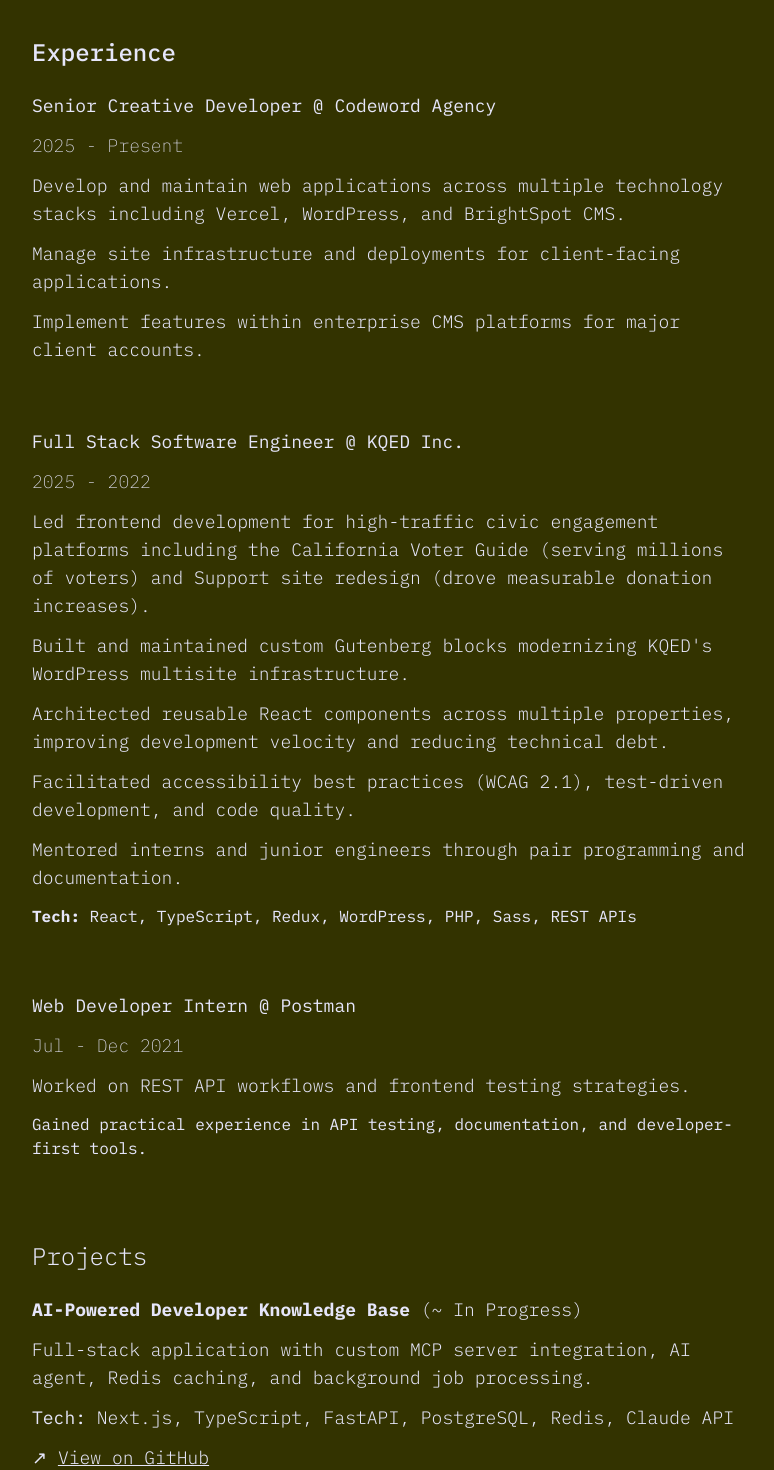
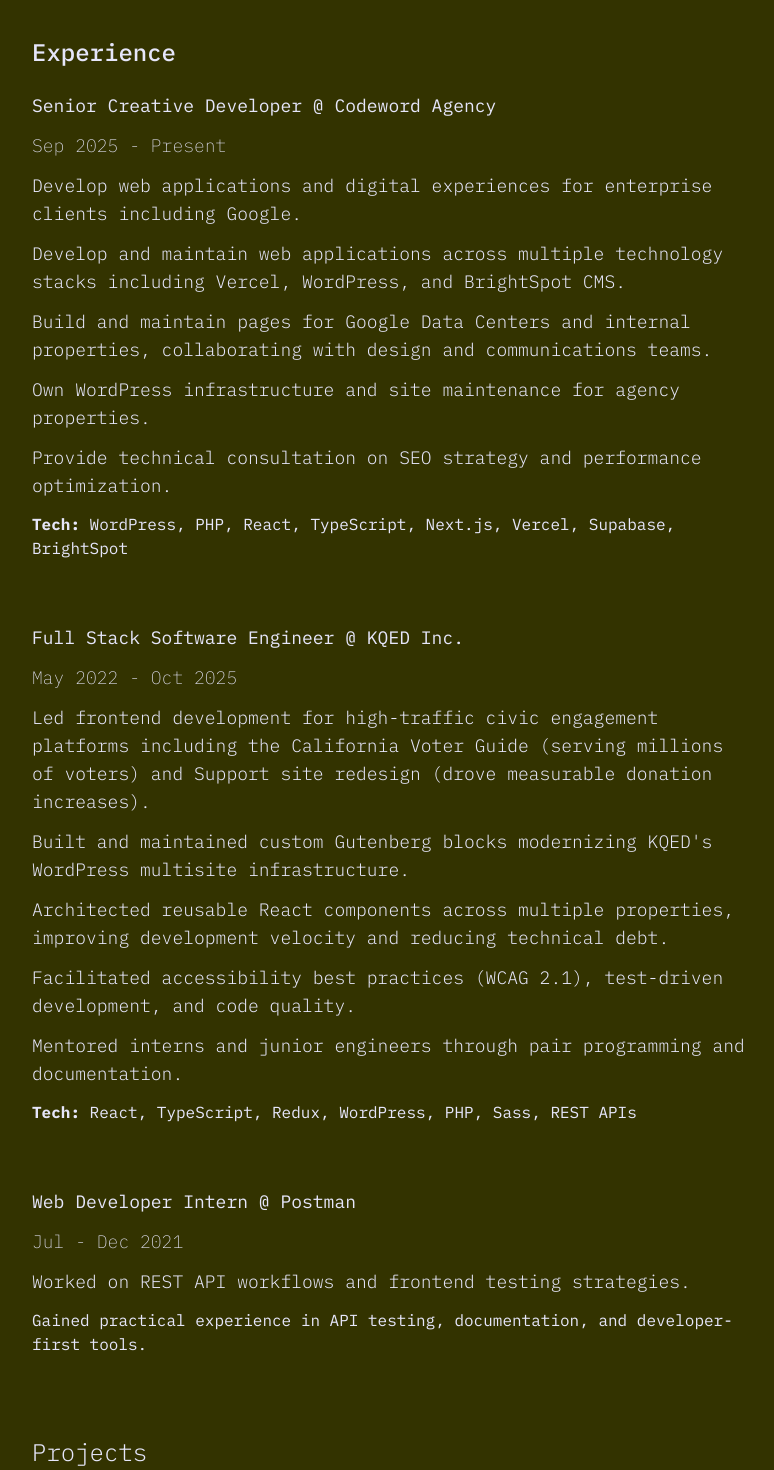
Before and after one commit to pamelagilmour/swe-portfolio-26, a Next.js app: page / in a window 1280 px wide. Shown: the part 740-2210 px from the top of the page, without its empty margins (248-1022 px from the left). Built offline with nearby package versions, Linux system fonts and the light colour scheme.

Commit message:
Update project statuses and add some appsec

```diff
--- a/next.config.ts
+++ b/next.config.ts
@@ -1,19 +1,48 @@
 import type { NextConfig } from "next";
 
 const nextConfig: NextConfig = {
-	// Build optimization for memory-constrained environments
-	// webpack: (config, { isServer }) => {
-	// 	// Reduce memory overhead during build
-	// 	config.optimization = {
-	// 		...config.optimization,
-	// 		minimize: true,
-	// 	};
-	// 	return config;
-	// },
-
 	// Image optimization settings for Cloudflare
 	images: {
 		unoptimized: false, // Use Cloudflare image optimization
+	},
+	// Security headers, prevents the site from being embedded as an iframe on other sites. .
+	async headers() {
+		return [
+			{
+				// Apply to all routes
+				source: '/:path*',
+				headers: [
+					{
+						key: 'X-Frame-Options',
+						value: 'DENY',
+					},
+					{
+						key: 'X-Content-Type-Options',
+						value: 'nosniff',
+					},
+					{
+						key: 'Referrer-Policy',
+						value: 'strict-origin-when-cross-origin',
+					},
+					{
+						key: 'Permissions-Policy',
+						value: 'camera=(), microphone=(), geolocation=(), payment=(), usb=(), interest-cohort=(), accelerometer=(), gyroscope=(), magnetometer=()',
+					},
+					{
+						key: 'Content-Security-Policy',
+						value: [
+							"default-src 'self'", // Fallback rule - By default, only allow resources from your own domain. This is the baseline.
+							"script-src 'self' 'unsafe-inline' 'unsafe-eval'", // these values weaken CSP, but Next.js requires them. For production optimization, you can use nonces, but that's advanced - let's keep it simple for now.
+							"style-src 'self' 'unsafe-inline' https://fonts.googleapis.com", // CSS sources, including Google Fonts
+							"font-src 'self' https://fonts.gstatic.com", // Font file sources
+							"img-src 'self' data: https:", // Image sources
+							"connect-src 'self'", // Fetch/XHR/WebSocket sources, only your domain (haven't made any external API calls yet
+							"frame-ancestors 'none'", // Iframe embedding, Same as X-Frame-Options DENY (CSP version)
+						].join('; '),
+					},
+				],
+			},
+		];
 	},
 };
 
--- a/src/app/page.tsx
+++ b/src/app/page.tsx
@@ -41,15 +41,24 @@ export default function Home() {
 									<h3 className="text-lg font-[400] mb-3">
 										Senior Creative Developer @ Codeword Agency
 									</h3>
-									<p className="text-lg font-[200] mb-3">2025 - Present</p>
+									<p className="text-lg font-[200] mb-3">Sep 2025 - Present</p>
+									<p className="text-lg font-[300] mb-3">
+										Develop web applications and digital experiences for enterprise clients including Google.
+									</p>
 									<p className="text-lg font-[300] mb-3">
 										Develop and maintain web applications across multiple technology stacks including Vercel, WordPress, and BrightSpot CMS.
 									</p>
 									<p className="text-lg font-[300] mb-3">
-										Manage site infrastructure and deployments for client-facing applications.
+										Build and maintain pages for Google Data Centers and internal properties, collaborating with design and communications teams.
 									</p>
 									<p className="text-lg font-[300] mb-3">
-										Implement features within enterprise CMS platforms for major client accounts.
+										Own WordPress infrastructure and site maintenance for agency properties.
+									</p>
+									<p className="text-lg font-[300] mb-3">
+										Provide technical consultation on SEO strategy and performance optimization.
+									</p>
+									<p>
+										<strong>Tech:</strong> WordPress, PHP, React, TypeScript, Next.js, Vercel, Supabase, BrightSpot
 									</p>
 								</div>
 							</li>
@@ -58,7 +67,7 @@ export default function Home() {
 									<h3 className="text-lg font-[400] mb-3">
 										Full Stack Software Engineer @ KQED Inc.
 									</h3>
-									<p className="text-lg font-[200] mb-3">2025 - 2022</p>
+									<p className="text-lg font-[200] mb-3">May 2022 - Oct 2025</p>
 									<p className="text-lg font-[300] mb-3">
 										Led frontend development for high-traffic civic engagement platforms including the California Voter Guide (serving millions of voters) and Support site redesign (drove measurable donation increases).
 									</p>
@@ -101,7 +110,7 @@ export default function Home() {
 					<h2 className="text-2xl font-[300] mb-4 sm:mb-6">Projects</h2>
 					<div className="mb-14">
 						<h4 className="text-lg font-[400] mb-3">
-							<strong>AI-Powered Developer Knowledge Base</strong> <span className="font-[300]">(~ In Progress)</span>
+							<strong>AI-Powered Developer Knowledge Base</strong>
 						</h4>
 						<p className="text-lg font-[300] mb-3">
 							Full-stack application with custom MCP server integration, AI agent, Redis caching, and background job processing.
@@ -119,7 +128,7 @@ export default function Home() {
 							</a>
 						</p>
 					</div>
-					<div className="mb-14">
+					{/* <div className="mb-14">
 						<h4 className="text-lg font-[400] mb-3">
 							<strong>Real-Time Analytics Platform</strong> <span className="font-[300]">(○ Planned)</span>
 						</h4>
@@ -138,8 +147,8 @@ export default function Home() {
 								View on GitHub
 							</a>
 						</p>
-					</div>
-					<div className="mb-14">
+					</div> */}
+					{/* <div className="mb-14">
 						<h4 className="text-lg font-[400] mb-3">
 							<strong>Autonomous Research Agent</strong> <span className="font-[300]">(○ Planned)</span>
 						</h4>
@@ -158,7 +167,7 @@ export default function Home() {
 								View on GitHub
 							</a>
 						</p>
-					</div>
+					</div> */}
 				</section>
 			</main>
 			<footer className="">
```
Also changed, not shown: 1 other file (tests, documents, lock files or other folders).
